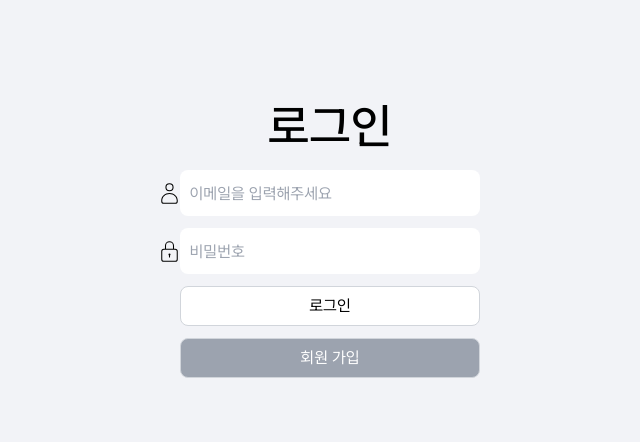
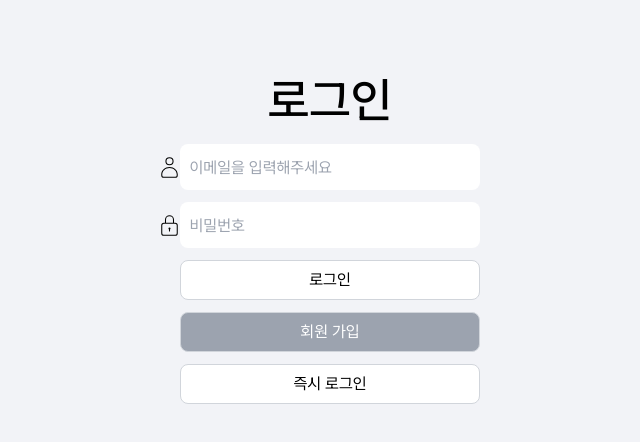
Before and after one commit to sungjaechoi/supabase_todolist, a Next.js app: page /auth/login in a window 1280 px wide. Shown: the top 442 px of the page, without its empty margins (310-950 px from the left). Built offline with nearby package versions, Linux system fonts and the light colour scheme.

Commit message:
Instant Login

```diff
--- a/src/app/_lib/loginSignActions.ts
+++ b/src/app/_lib/loginSignActions.ts
@@ -13,6 +13,26 @@ export async function login(formData: FormData) {
   const data = {
     email: formData.get('email') as string,
     password: formData.get('password') as string,
+  }
+
+  const { error } = await supabase.auth.signInWithPassword(data)
+
+  if (error) {
+    redirect(`/auth/login?loginError=${true}`)
+  }
+
+  revalidatePath('/', 'layout')
+  redirect('/auth/login?isReload=true')
+}
+
+export async function InstantLogin() {
+  const supabase = createClient()
+
+  // type-casting here for convenience
+  // in practice, you should validate your inputs
+  const data = {
+    email: 'sungjaechoi39@gmail.com',
+    password: 'in11-510653',
   }
 
   const { error } = await supabase.auth.signInWithPassword(data)
--- a/src/app/auth/login/page.tsx
+++ b/src/app/auth/login/page.tsx
@@ -1,6 +1,6 @@
 'use client'
 import Link from 'next/link'
-import { login } from '../../_lib/loginSignActions'
+import { login, InstantLogin } from '../../_lib/loginSignActions'
 import { CiUser, CiLock } from 'react-icons/ci'
 import { useSearchParams } from 'next/navigation'
 import { useEffect, Suspense } from 'react'
@@ -23,6 +23,10 @@ function LoginContent() {
       window.location.href = '/'
     }
   }, [query]) // useEffect 의존성 배열에 query 추가
+
+  const InstantLoginHandler = async () => {
+    await InstantLogin()
+  }
 
   return (
     <div className="w-full h-[60%] min-h-[300px] flex items-center justify-center">
@@ -74,6 +78,13 @@ function LoginContent() {
           >
             회원 가입
           </Link>
+          <button
+            className="h-[40px] border border-gray-300 rounded-lg border-solid bg-white"
+            type="button"
+            onClick={InstantLoginHandler}
+          >
+            즉시 로그인
+          </button>
         </form>
       </div>
     </div>
```
